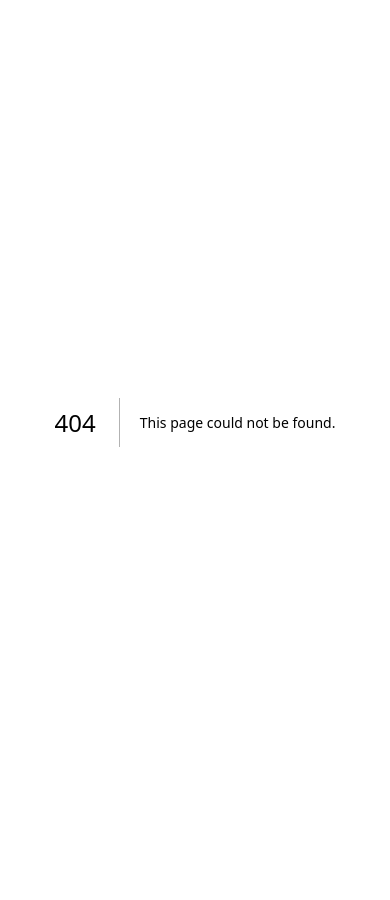
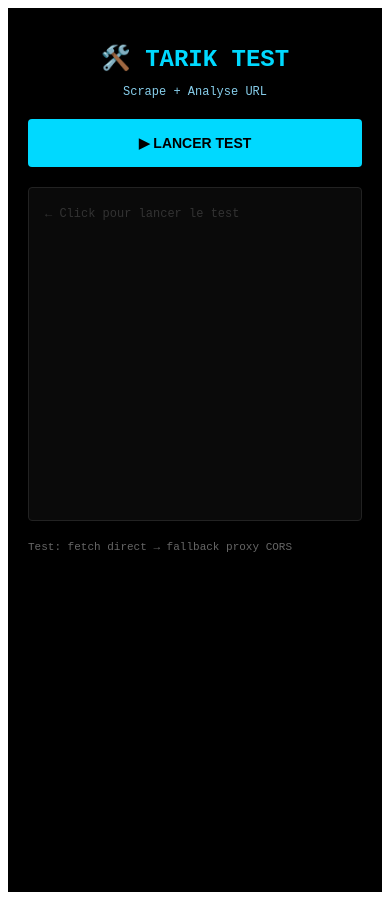
Before and after one commit to bobsd84000-pixel/tarik-toolkit, a Next.js app: page /test in a window 390 px wide. Before the commit this address had no page. Before the commit the page ends 844 px from the top, so only its background shows below. Built offline with nearby package versions, Linux system fonts and the light colour scheme.

Commit message:
add test page for iPhone

```diff
--- /dev/null
+++ b/pages/test.jsx
@@ -0,0 +1,144 @@
+'use client'
+import { useState } from 'react'
+
+export default function TestPage() {
+  const [logs, setLogs] = useState([])
+  const [loading, setLoading] = useState(false)
+
+  const addLog = (msg) => {
+    setLogs(prev => [...prev, msg])
+  }
+
+  const testScrape = async () => {
+    setLogs([])
+    setLoading(true)
+    addLog('🛠️ TARIK TOOLKIT TEST v2.0')
+    addLog('━'.repeat(40))
+
+    const url = 'https://anthropic'
+
+    // Nettoyer URL
+    let cleanUrl = url.trim()
+    if (!/^https?:\/\//i.test(cleanUrl)) {
+      cleanUrl = 'https://' + cleanUrl
+    }
+    if (cleanUrl.includes('anthropic') && !cleanUrl.includes('.com')) {
+      cleanUrl = cleanUrl.replace('anthropic', 'anthropic.com')
+    }
+    cleanUrl = cleanUrl.replace(/\.com\.com$/, '.com')
+
+    addLog(`🔗 URL corrigée: ${cleanUrl}`)
+    addLog('⏳ Tentative fetch direct...')
+
+    try {
+      const response = await fetch(cleanUrl, {
+        method: 'GET',
+        headers: {
+          'User-Agent': 'Mozilla/5.0 (iPhone; CPU iPhone OS 17_0 like Mac OS X)',
+          'Accept': 'text/html'
+        },
+        mode: 'cors',
+        credentials: 'omit'
+      })
+
+      addLog(`📡 Statut: ${response.status} ${response.statusText}`)
+
+      if (!response.ok) throw new Error(`HTTP ${response.status}`)
+
+      const html = await response.text()
+      addLog('✅ CHARGEMENT RÉUSSI !')
+      addLog(`📄 Taille: ${html.length} caractères`)
+
+      const title = html.match(/<title>([^<]*)<\/title>/i)
+      if (title) addLog(`📌 Titre: ${title[1]}`)
+
+      const links = html.match(/<a [^>]*href=["']([^"']*)["']/gi) || []
+      addLog(`🔗 Liens trouvés: ${links.length}`)
+
+    } catch (error) {
+      addLog(`❌ ÉCHEC FETCH DIRECT: ${error.message}`)
+      addLog('🔄 Tentative avec PROXY CORS...')
+
+      try {
+        const proxyUrl = 'https://api.allorigins.win/get?url=' + encodeURIComponent(cleanUrl)
+        const proxyRes = await fetch(proxyUrl)
+        const proxyData = await proxyRes.json()
+
+        if (proxyData.contents) {
+          addLog('✅ PROXY RÉUSSI !')
+          addLog(`📄 Taille: ${proxyData.contents.length} caractères`)
+
+          const title = proxyData.contents.match(/<title>([^<]*)<\/title>/i)
+          if (title) addLog(`📌 Titre: ${title[1]}`)
+
+          const links = proxyData.contents.match(/<a [^>]*href=["']([^"']*)["']/gi) || []
+          addLog(`🔗 Liens trouvés: ${links.length}`)
+        } else {
+          addLog(`❌ Proxy: aucun contenu`)
+        }
+
+      } catch (proxyError) {
+        addLog(`❌ PROXY ÉCHOUÉ: ${proxyError.message}`)
+      }
+    }
+
+    addLog('━'.repeat(40))
+    addLog('✅ Test terminé')
+    setLoading(false)
+  }
+
+  return (
+    <div style={{ background: '#000', color: '#fff', minHeight: '100vh', padding: '20px', fontFamily: 'IBM Plex Mono, monospace' }}>
+      <div style={{ textAlign: 'center', marginBottom: '20px' }}>
+        <h1 style={{ color: '#00d9ff', fontSize: '24px', marginBottom: '10px' }}>🛠️ TARIK TEST</h1>
+        <p style={{ color: '#87ceeb', fontSize: '12px' }}>Scrape + Analyse URL</p>
+      </div>
+
+      <button
+        onClick={testScrape}
+        disabled={loading}
+        style={{
+          width: '100%',
+          padding: '16px',
+          background: loading ? '#333' : '#00d9ff',
+          color: loading ? '#666' : '#000',
+          border: 'none',
+          borderRadius: '4px',
+          fontWeight: 'bold',
+          fontSize: '14px',
+          cursor: loading ? 'not-allowed' : 'pointer',
+          marginBottom: '20px'
+        }}
+      >
+        {loading ? '⏳ TEST EN COURS...' : '▶ LANCER TEST'}
+      </button>
+
+      <div style={{
+        background: '#0a0a0a',
+        border: '1px solid #222',
+        borderRadius: '4px',
+        padding: '16px',
+        minHeight: '300px',
+        maxHeight: '500px',
+        overflowY: 'auto',
+        fontSize: '12px',
+        lineHeight: '1.8',
+        color: '#fff'
+      }}>
+        {logs.length === 0 ? (
+          <span style={{ color: '#333' }}>← Click pour lancer le test</span>
+        ) : (
+          logs.map((log, i) => (
+            <div key={i} style={{ marginBottom: '4px' }}>
+              {log}
+            </div>
+          ))
+        )}
+      </div>
+
+      <div style={{ marginTop: '20px', fontSize: '11px', color: '#666' }}>
+        Test: fetch direct → fallback proxy CORS
+      </div>
+    </div>
+  )
+}
```
